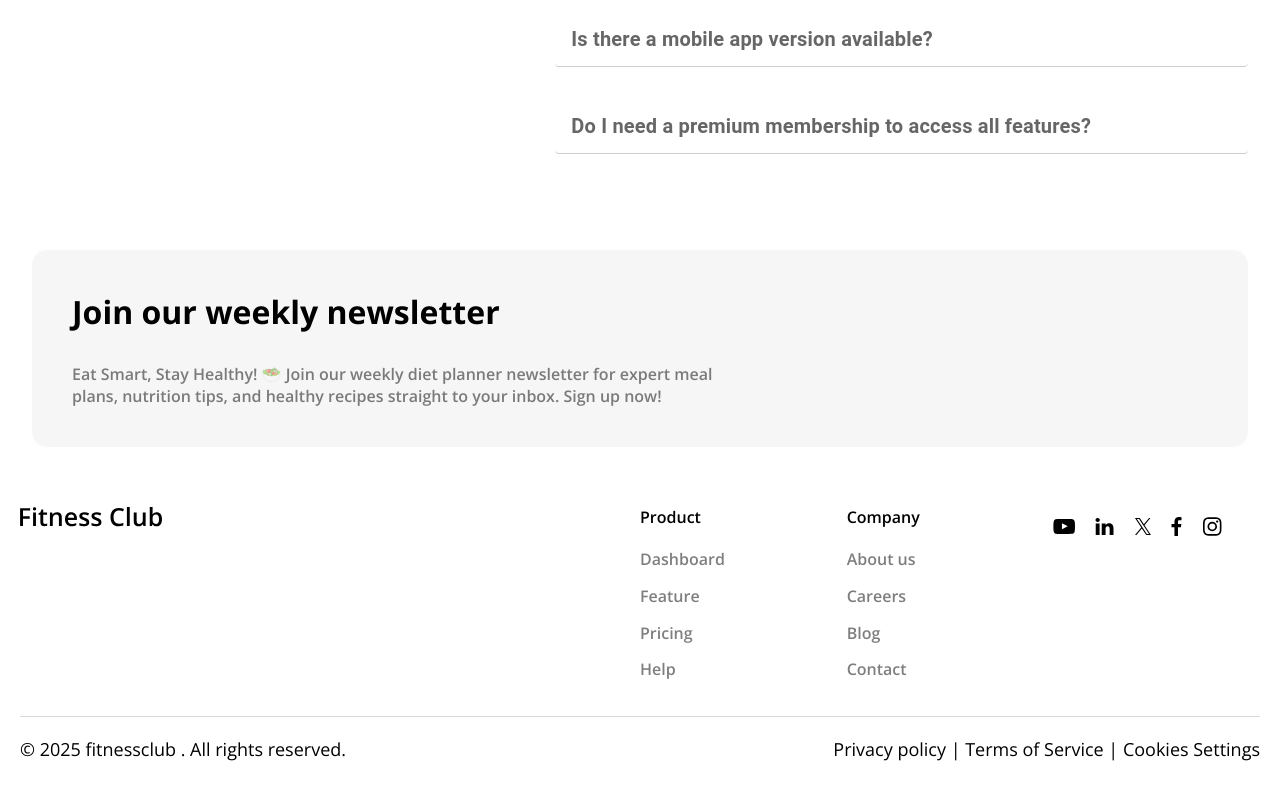
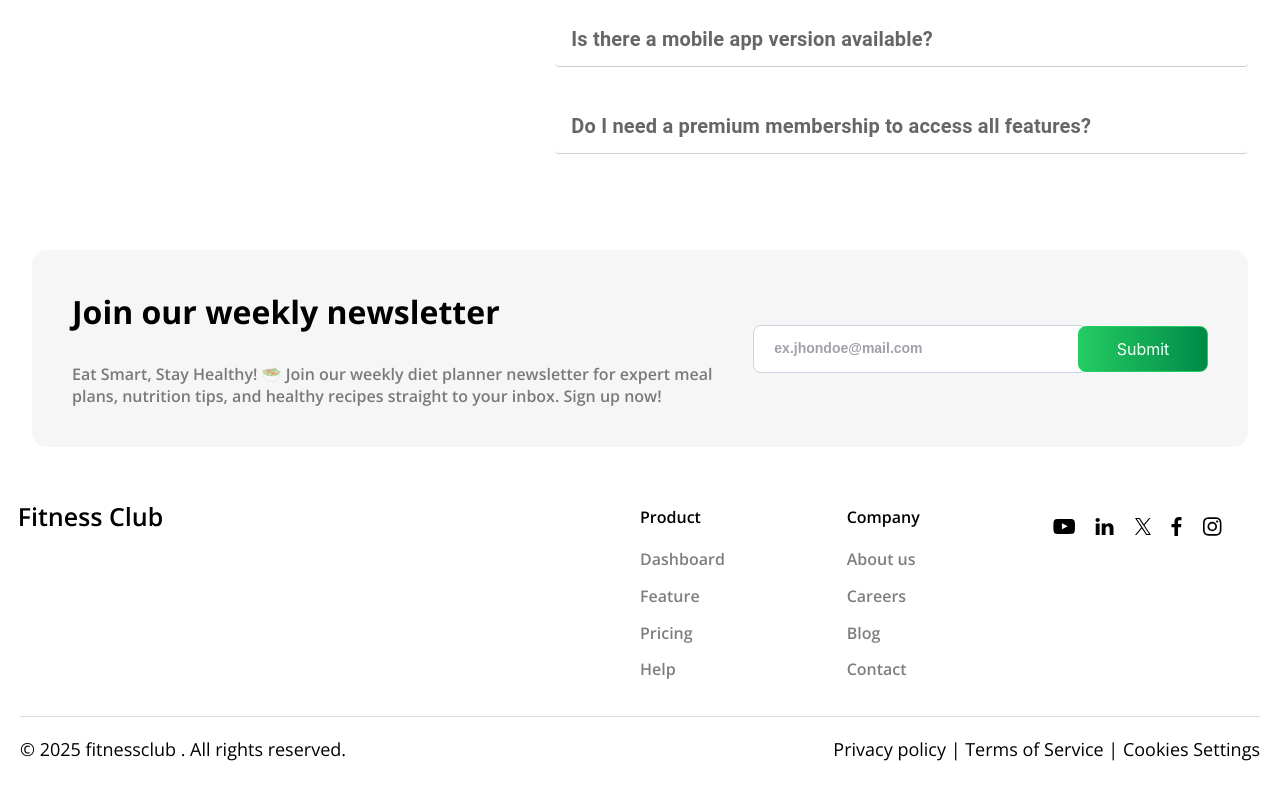
Before and after one commit to RounakXics09/health_app, a React (Create React App) app: page /about in a window 1280 px wide. Shown: the part 3652-4452 px from the top of the page. Built offline with nearby package versions, Linux system fonts and the light colour scheme.

Commit message:
news letter

```diff
--- a/src/App.css
+++ b/src/App.css
@@ -1379,6 +1379,37 @@
   padding-top: 30px;
 }
 
+.submit-input {
+  height: 44px;
+  border-radius: 8px;
+  border: 1px solid #CBD5E1;
+  width: 100%;
+  padding-left: 20px;
+}
+
+.submit-input::placeholder {
+  color: #A1A1AA;
+  font-family: 'Open Sans' sans-serif;
+  font-weight: 600;
+  font-size: 14px;
+  line-height: 100%;
+  letter-spacing: 0%;
+}
+
+.submit-button {
+  background: linear-gradient(90deg, #24CC63 0%, #008A47 100%);
+  color: #ffffff;
+  border: 1px solid #24CC63;
+  display: flex;
+  align-items: center;
+  justify-content: center;
+  height: 46px;
+  border-radius: 8px;
+  width: 100%;
+  max-width: 130px;
+  margin-left: -10px;
+}
+
 /* news letter end */
 
 .contact-container {
--- a/src/apps/widgets/NewsLetter.js
+++ b/src/apps/widgets/NewsLetter.js
@@ -4,13 +4,14 @@ import React from 'react'
 function NewsLetter() {
     return (
         <Box className='news-letter-container'>
-            <Grid2 container>
+            <Grid2 container columnSpacing={4} rowSpacing={4}>
                 <Grid2 size={{ sm: 12, md: 7, lg: 7, xl: 7 }}>
                     <Grid2 className='news-letter-heading'>Join our weekly newsletter</Grid2>
                     <Grid2 className='news-letter-description'>Eat Smart, Stay Healthy! 🥗 Join our weekly diet planner newsletter for expert meal plans, nutrition tips, and healthy recipes straight to your inbox. Sign up now!</Grid2>
                 </Grid2>
-                <Grid2 size={{ sm: 12, md: 5, lg: 5, xl: 5 }}>
-
+                <Grid2 size={{ sm: 12, md: 5, lg: 5, xl: 5 }} sx={{display:'flex',width:'100%',alignItems:'center'}}>
+                    <input className='submit-input' type='text' placeholder='ex.jhondoe@mail.com' />
+                    <Grid2 className="submit-button">Submit</Grid2>
                 </Grid2>
             </Grid2>
         </Box>
```
